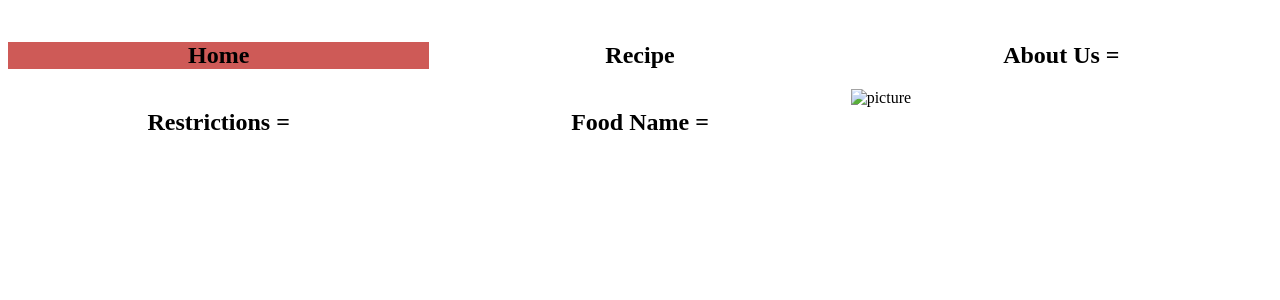
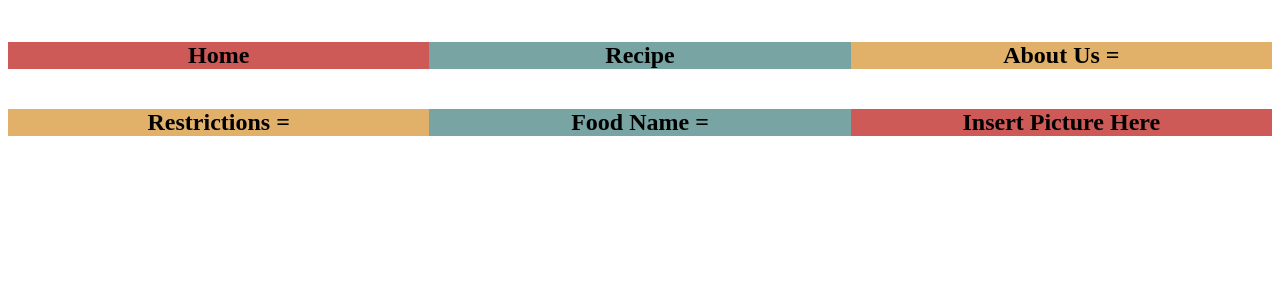
Before and after one commit to qarnac/Jinjaz-Krew, a Python web app: template templates/randomfood.html in a window 1280 px wide. Shown: the part 58-358 px from the top of the page. Run offline with Jinja, Linux system fonts and the light colour scheme; the template is opened without the code that fills it, so the values that code supplies are empty.

Commit message:
updated colors

```diff
--- a/styles/ranfood.css
+++ b/styles/ranfood.css
@@ -22,3 +22,23 @@
 #home{
   background-color: #CE5A57
 }
+
+#recipe{
+  background-color: #78A5A3
+}
+
+#aboutus{
+  background-color: #E1B16A;
+}
+
+#restrictions{
+  background-color: #E1B16A;
+}
+
+#foodname{
+  background-color: #78A5A3;
+}
+
+#picture{
+  background-color: #CE5A57;
+}
--- a/templates/randomfood.html
+++ b/templates/randomfood.html
@@ -16,7 +16,7 @@
     <div id="container2">
         <h2 id="restrictions">Restrictions = {{restrictions}}</h2>
         <h2 id="foodname">Food Name = {{foodname}}</h2>
-        <img id="picture" src="" alt="picture">
+        <h2 id="picture">Insert Picture Here</h2>
     </div>
   </body>
 </html>
```
